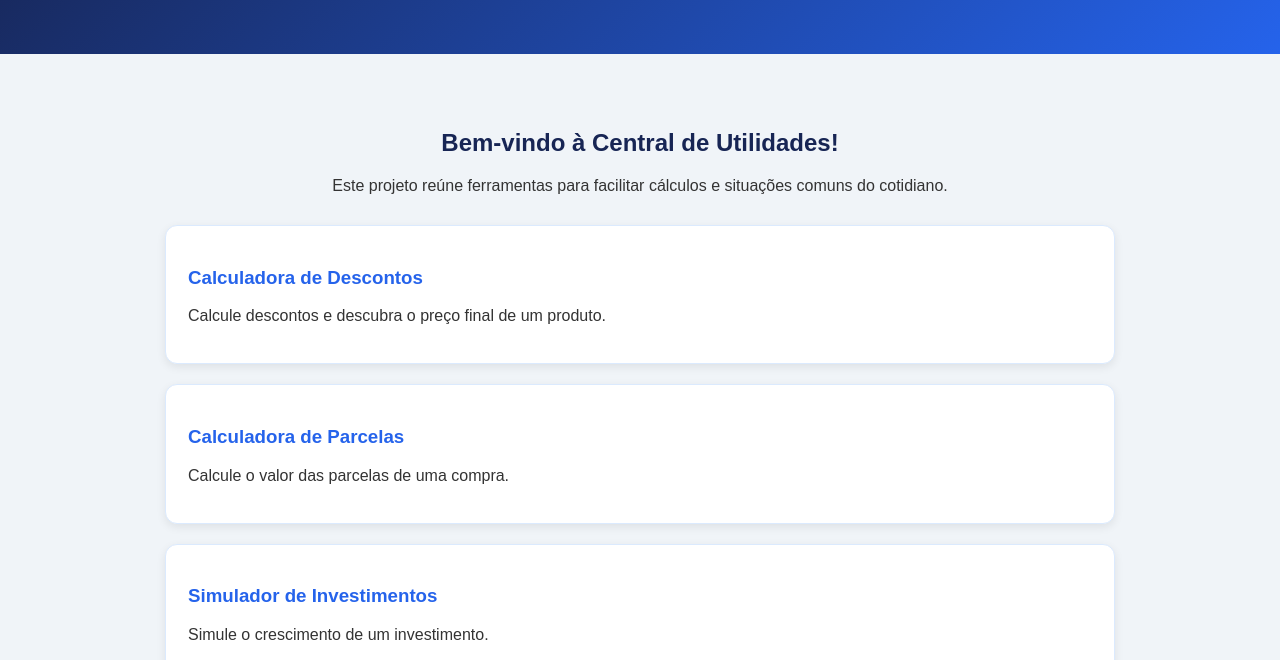
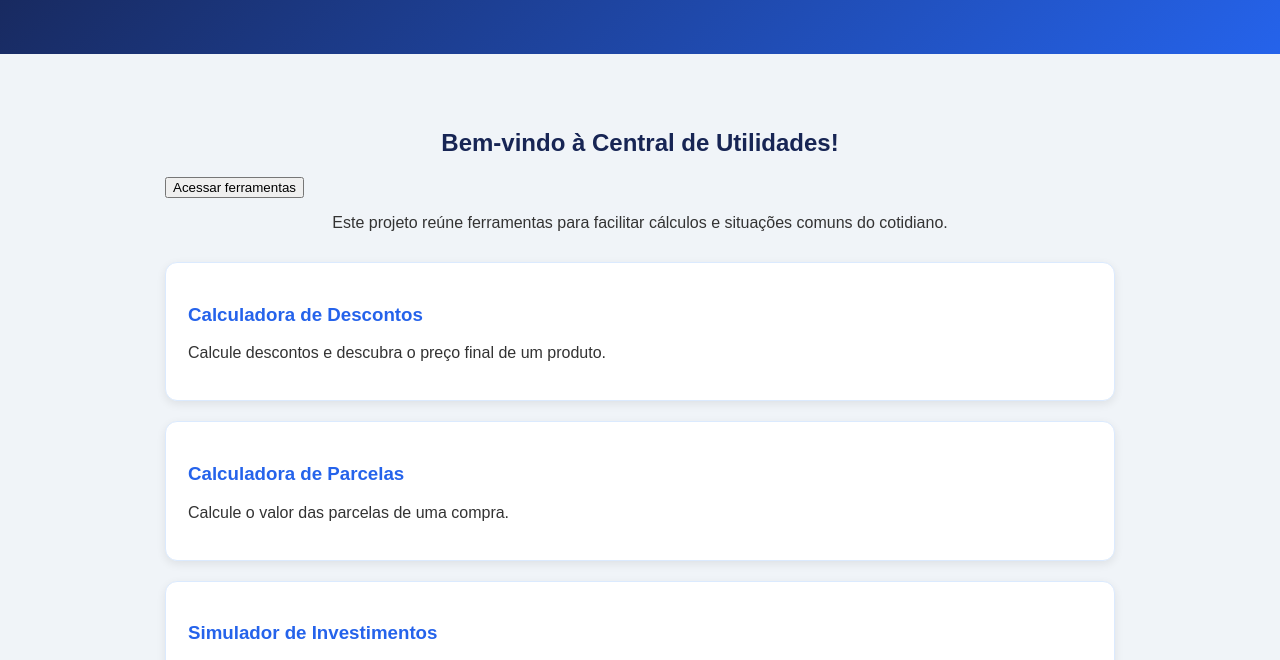
Before and after one commit to jorgesouzasantostecnicoeminformatica/central-de-utilidades, a plain HTML site: page index.html in a window 1280 px wide. Shown: the part 117-777 px from the top of the page. Drawn offline with Linux system fonts and the light colour scheme.

Commit message:
Add button to access tools in index.html

```diff
--- a/index.html
+++ b/index.html
@@ -16,7 +16,7 @@
 
     <main>
         <h2>Bem-vindo à Central de Utilidades!</h2>
-
+<button onclick="iniciarCentral()">Acessar ferramentas</button>
         <p>
             Este projeto reúne ferramentas para facilitar
             cálculos e situações comuns do cotidiano.
```
